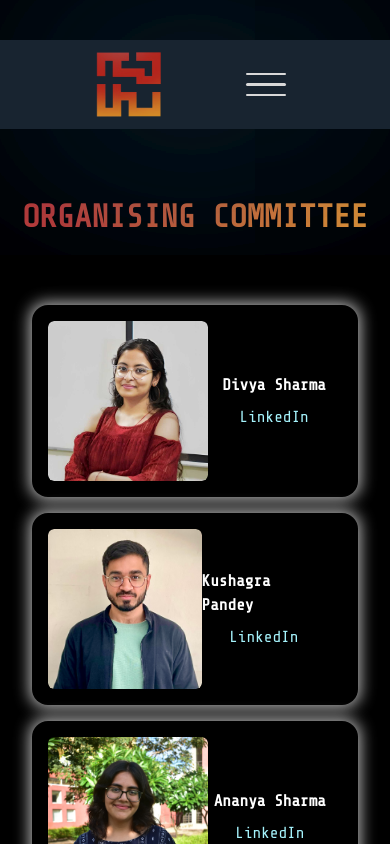
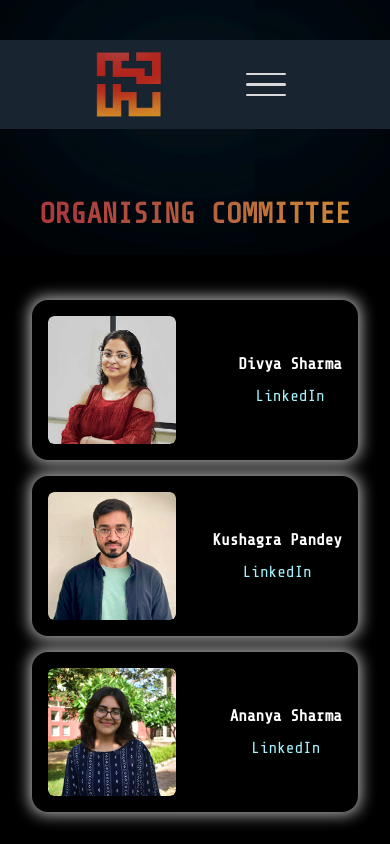
Before and after one commit to adistrim/hackJKLUv3, a Next.js app: page /team in a window 390 px wide. Shown: the top 844 px of the page. Built offline with nearby package versions, Linux system fonts and the light colour scheme.

Commit message:
team page responsive is improved

```diff
--- a/src/app/team/page.tsx
+++ b/src/app/team/page.tsx
@@ -18,7 +18,7 @@ const Team: React.FC = () => {
       <Header />
       <div className={`mx-[1rem] md:mx-[5rem] lg:mx-[10rem] mt-8 md:mt-16 ${tech_mono.className}`}>
         <section className="mb-16">
-          <h3 className="text-[2rem] md:text-[4rem] font-bold text-center my-[4rem] md:my-[6rem] text-[#f58b40]">
+          <h3 className="text-[1.8rem] md:text-[4rem] font-bold text-center my-[4rem] md:my-[6rem] text-[#f58b40]">
             <span
               className="text-transparent bg-clip-text"
               style={{
@@ -33,7 +33,7 @@ const Team: React.FC = () => {
               <div key={member.name} className="relative">
                 <div className="absolute -inset-0.5 bg-white rounded-[1rem] blur opacity-75"></div>
                 <div className="relative flex flex-row md:flex-col items-center bg-black justify-between md:justify-center rounded-[1rem] p-4">
-                  <div className="md:mb-4 relative h-40 w-40 md:h-[14rem] md:w-[14rem] overflow-hidden rounded-md shadow-lg md:mx-auto">
+                  <div className="md:mb-4 relative h-[8rem] w-[8rem] md:h-[14rem] md:w-[14rem] overflow-hidden rounded-md shadow-lg md:mx-auto">
                     <div className="w-full h-full overflow-hidden rounded-md">
                       <Image
                         src={member.photo}
@@ -44,7 +44,7 @@ const Team: React.FC = () => {
                       />
                     </div>
                   </div>
-                  <div className="flex flex-col pr-4">
+                  <div className="flex flex-col">
                     <p className="font-bold text-base md:text-lg mb-2">{member.name}</p>
                     <a href={member.linkedin} target="_blank" rel="noopener noreferrer" className="flex justify-center text-cyan-200 hover:underline">
                       LinkedIn
```
